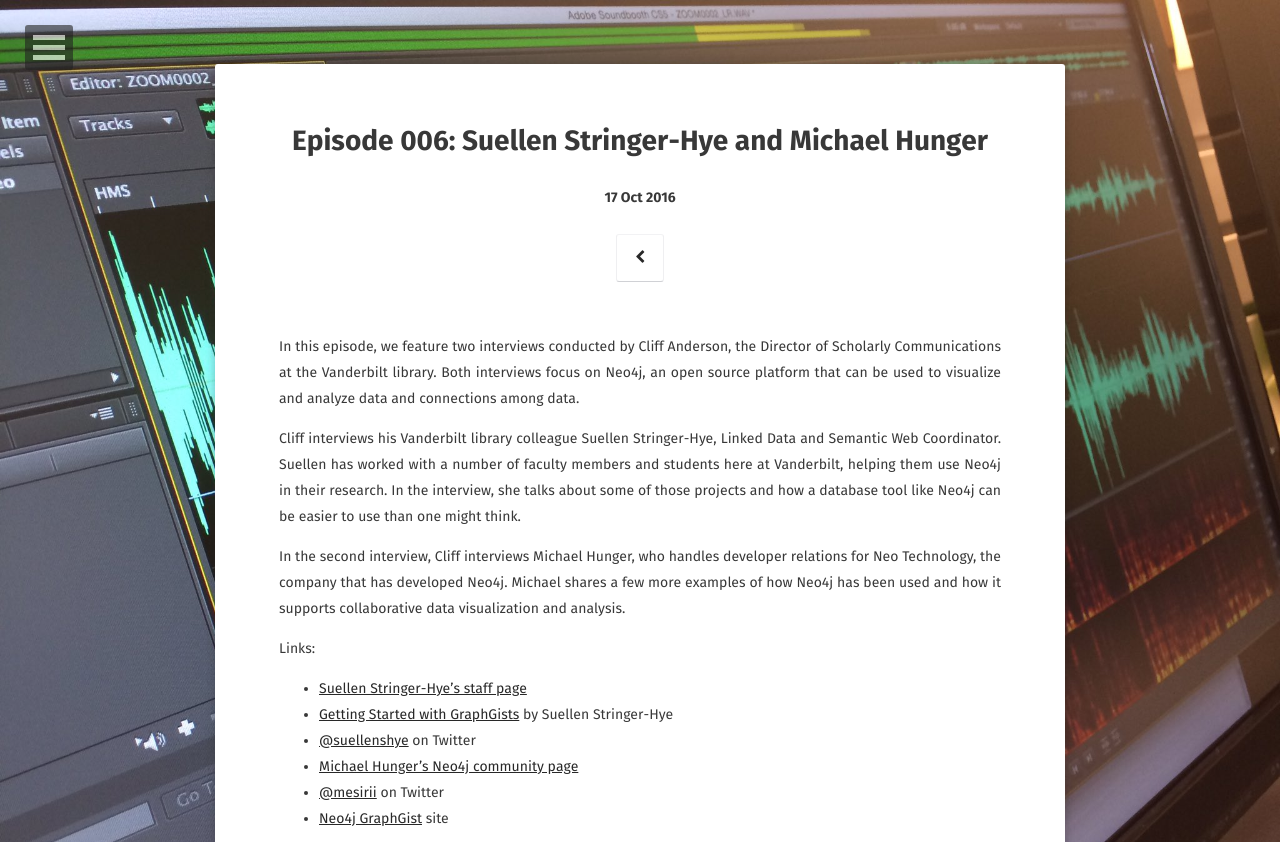
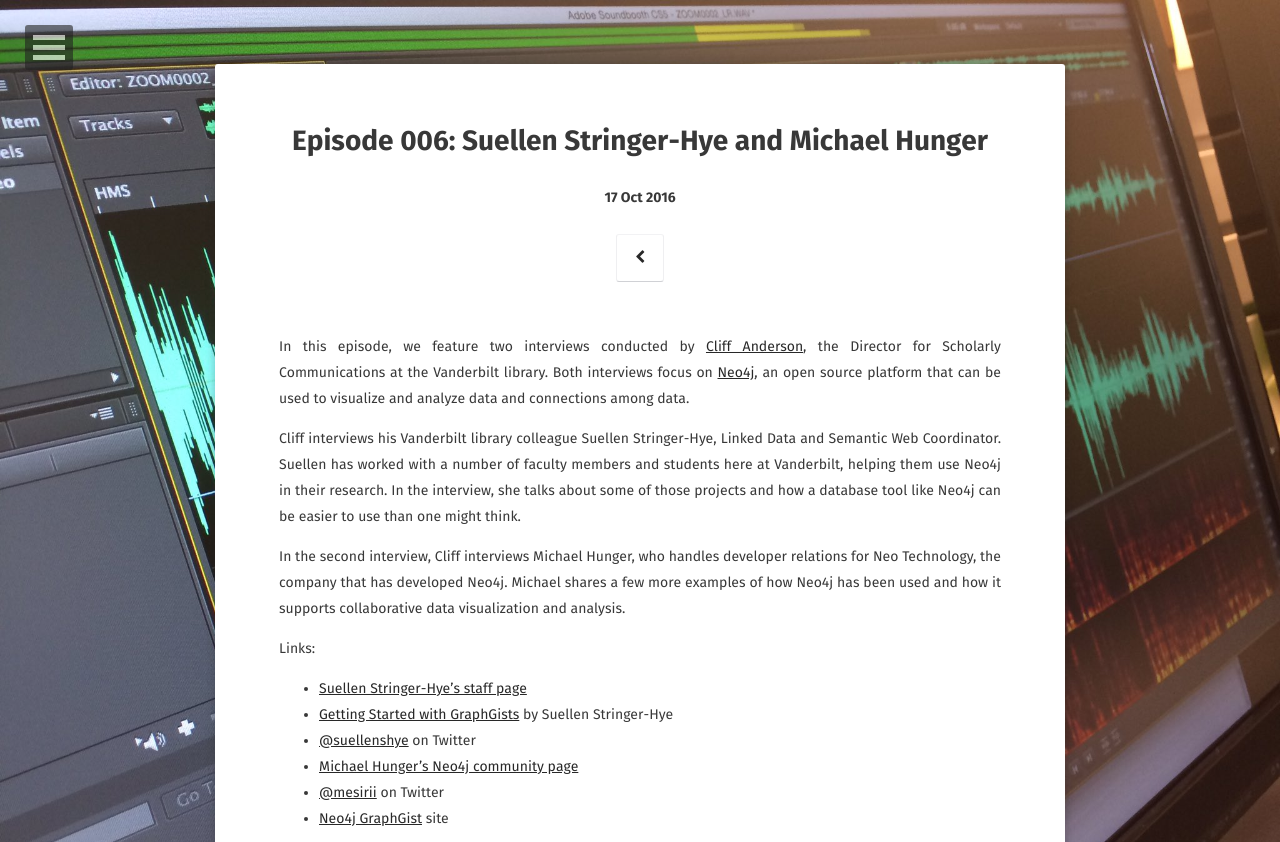
Before and after one commit to leadinglinespod/leadinglinespod.github.io, a Jekyll site: the page built from _posts/2016-10-17-episode-006.md, in a window 1280 px wide, cut to the strip 0-842 px from the top of the page. Built offline with Jekyll 4.4.1, drawn with Linux system fonts in a browser that asks for light colours; some web fonts are replaced; comment, search, counter and statistics services are not loaded.

Commit message:
Small updates to Episode 6 post

```diff
--- a/_posts/2016-10-17-episode-006.md
+++ b/_posts/2016-10-17-episode-006.md
@@ -11,7 +11,7 @@ tag:
 comments: true
 ---
 
-In this episode, we feature two interviews conducted by Cliff Anderson, the Director of Scholarly Communications at the Vanderbilt library.  Both interviews focus on Neo4j, an open source platform that can be used to visualize and analyze data and connections among data.
+In this episode, we feature two interviews conducted by [Cliff Anderson](http://library.vanderbilt.edu/scholarly/), the Director for Scholarly Communications at the Vanderbilt library.  Both interviews focus on [Neo4j](https://neo4j.com/), an open source platform that can be used to visualize and analyze data and connections among data.
 
 Cliff interviews his Vanderbilt library colleague Suellen Stringer-Hye, Linked Data and Semantic Web Coordinator.  Suellen has worked with a number of faculty members and students here at Vanderbilt, helping them use Neo4j in their research.  In the interview, she talks about some of those projects and how a database tool like Neo4j can be easier to use than one might think.
 
```
